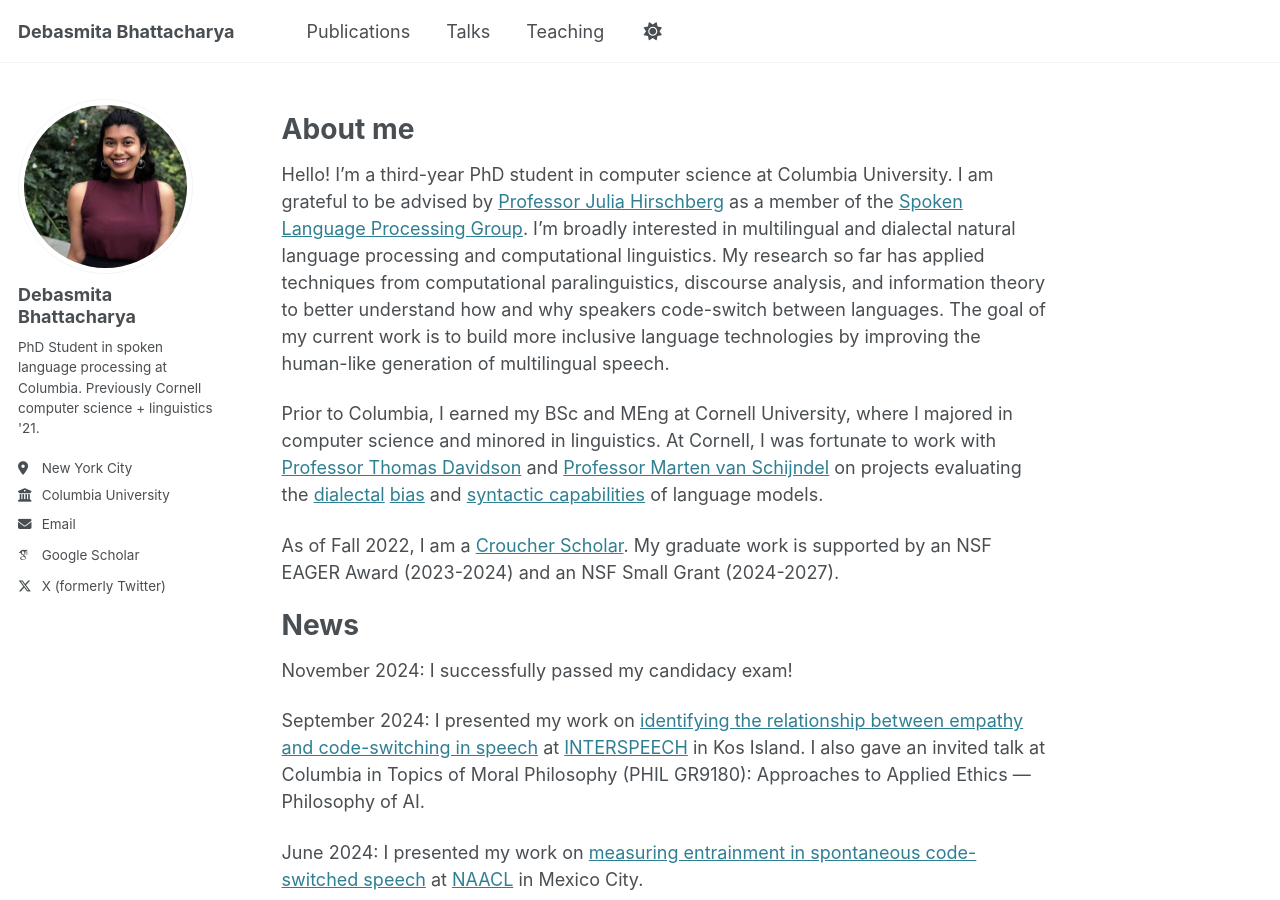
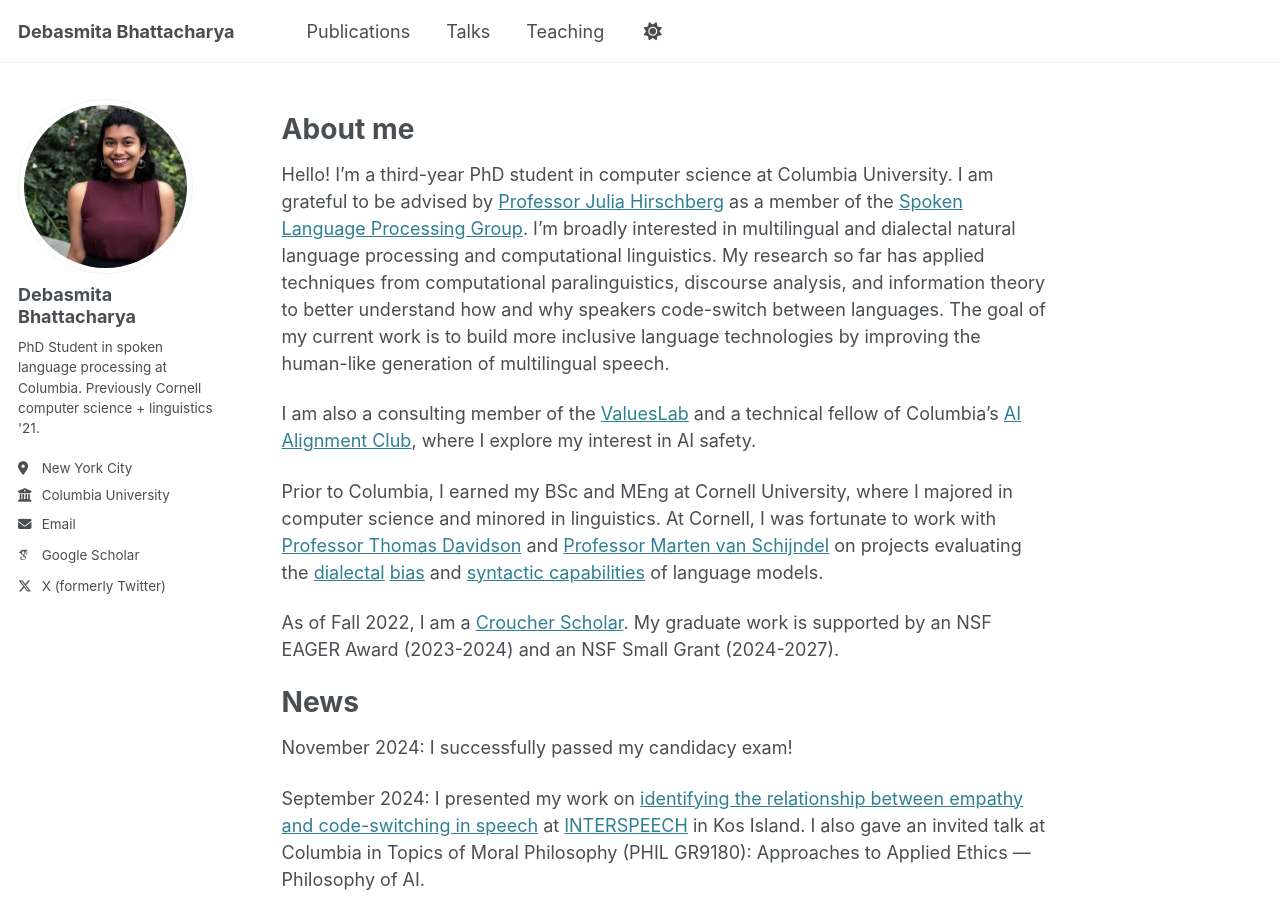
Before and after one commit to debasmita-b/debasmita-b.github.io, a Jekyll site: the page built from _pages/about.md, in a window 1280 px wide and 900 px high. Built offline with Jekyll 4.4.1, drawn with Linux system fonts in a browser that asks for light colours; some web fonts are replaced.

Commit message:
ai safety add

```diff
--- a/_pages/about.md
+++ b/_pages/about.md
@@ -10,6 +10,8 @@ redirect_from:
 About me
 ======
 Hello! I'm a third-year PhD student in computer science at Columbia University. I am grateful to be advised by [Professor Julia Hirschberg](http://www.cs.columbia.edu/~julia/) as a member of the [Spoken Language Processing Group](http://www.cs.columbia.edu/speech/). I'm broadly interested in multilingual and dialectal natural language processing and computational linguistics. My research so far has applied techniques from computational paralinguistics, discourse analysis, and information theory to better understand how and why speakers code-switch between languages. The goal of my current work is to build more inclusive language technologies by improving the human-like generation of multilingual speech.
+
+I am also a consulting member of the [ValuesLab](https://valueslab.github.io/) and a technical fellow of Columbia's [AI Alignment Club](https://www.cualignment.org/), where I explore my interest in AI safety.
 
 Prior to Columbia, I earned my BSc and MEng at Cornell University, where I majored in computer science and minored in linguistics. At Cornell, I was fortunate to work with [Professor Thomas Davidson](https://www.thomasrdavidson.com/) and [Professor Marten van Schijndel](https://vansky.github.io/) on projects evaluating the [dialectal](https://aclanthology.org/W19-3504/) [bias](https://arxiv.org/abs/2005.13041) and [syntactic capabilities](https://aclanthology.org/2020.conll-1.39/) of language models.
 
```
